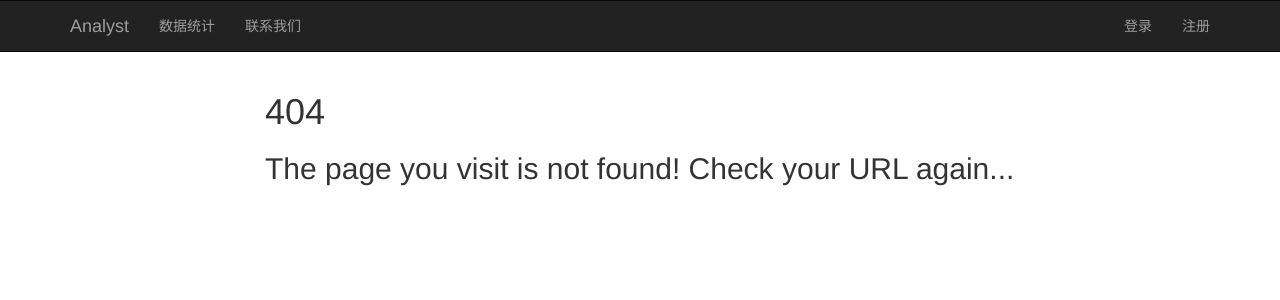
After one commit to Djokovicxw/Analyst, a Flask app: template Analyst/templates/404.html in a window 1280 px wide. The commit adds this page. Shown: the top 300 px of the page. Run offline with Flask 2, Linux system fonts and the light colour scheme; the template is opened without the code that fills it, so the values that code supplies are empty; some libraries are stand-ins or nearby versions.

Commit message:
add errorhandler

```diff
--- a/Analyst/app.py
+++ b/Analyst/app.py
@@ -52,5 +52,10 @@ def gen_pie_img():
     return pie
 
 
+@app.errorhandler(404)
+def page_not_found(e):
+    return render_template('404.html'), 404
+
+
 if __name__ == '__main__':
     manager.run()
--- /dev/null
+++ b/Analyst/templates/404.html
@@ -0,0 +1,10 @@
+{% extends 'index.html' %}
+
+{% block detail %}
+
+<div id="error">
+    <h1>404</h1>
+    <h2>The page you visit is not found! Check your URL again...</h2>
+</div>
+
+{% endblock %}
```
Also changed, not shown: Analyst/templates/UserProfile.html (+8 -2 lines).
